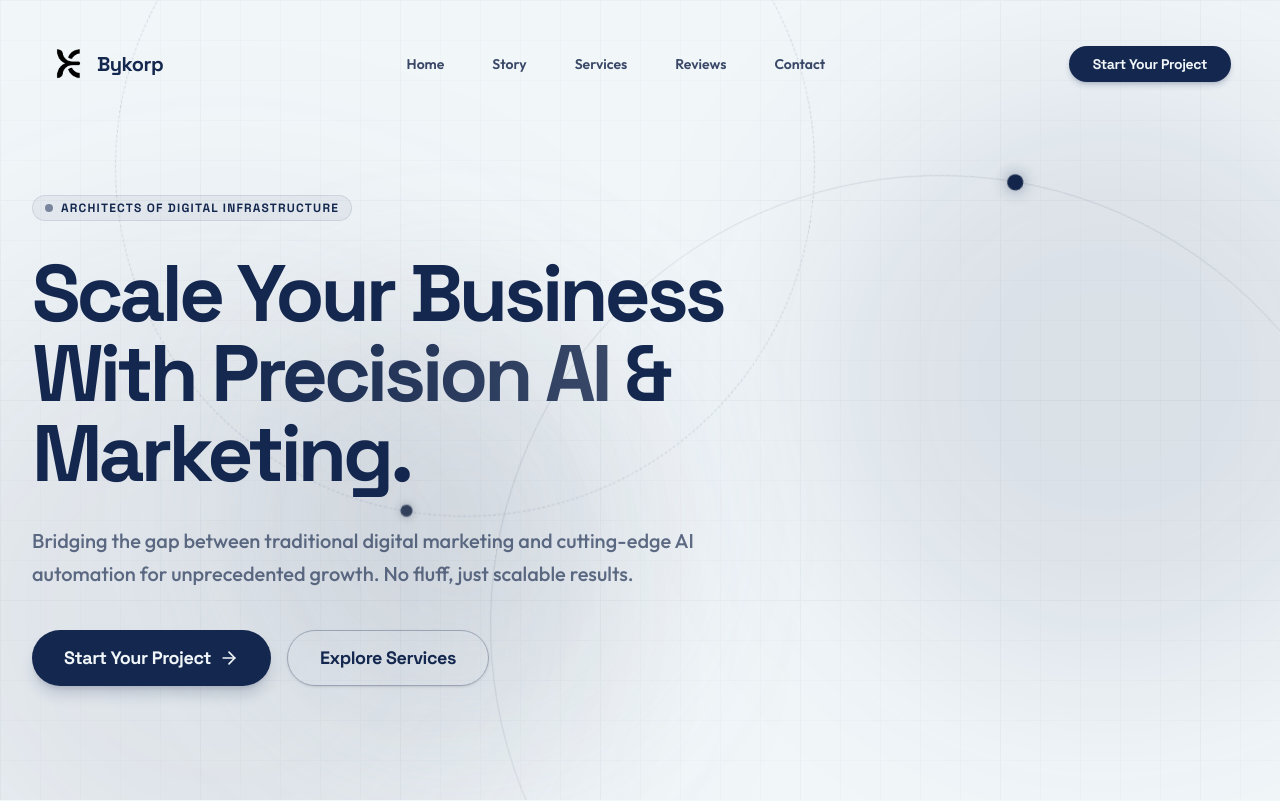
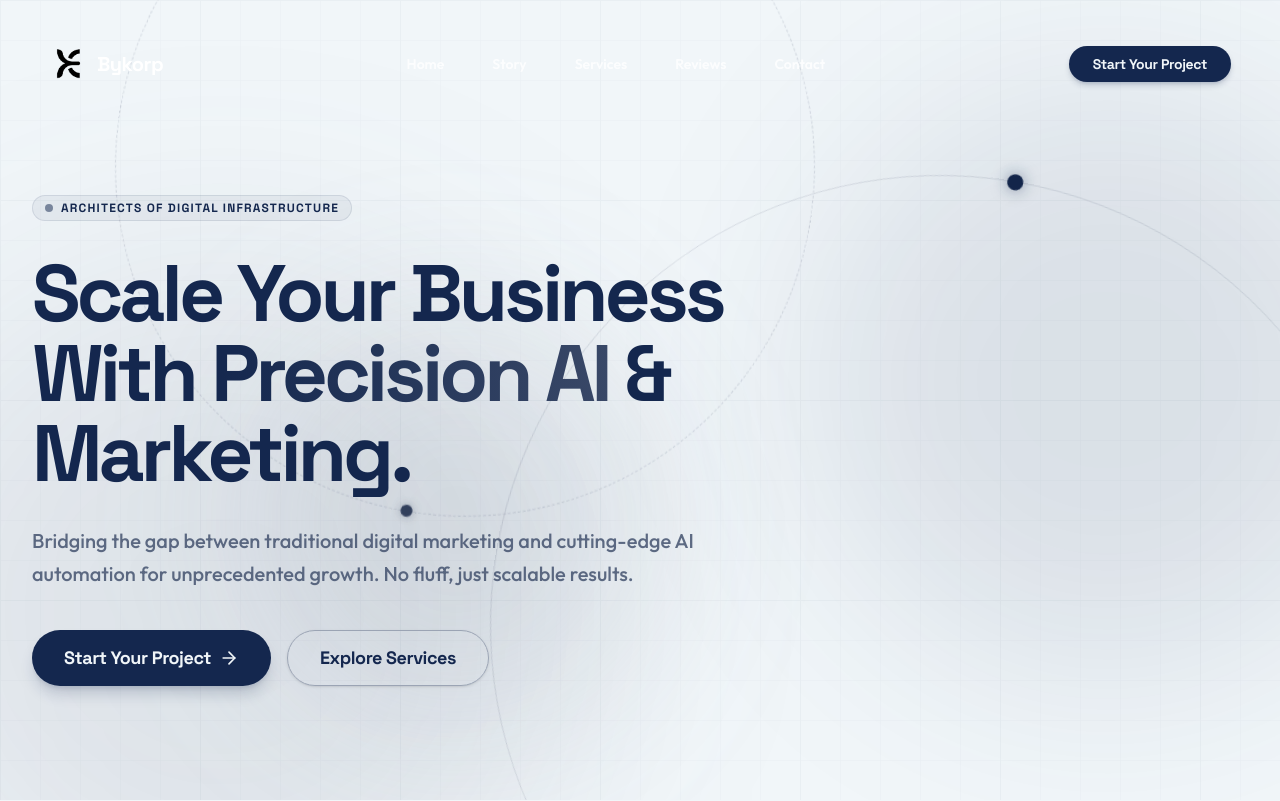
Before and after one commit to arif12islam/bykorp, a Next.js app: page / in a window 1280 px wide. Shown: the top 801 px of the page. Built offline with nearby package versions, Linux system fonts and the light colour scheme.

Commit message:
style(nav): update text colors to contrast dynamically with scroll state

```diff
--- a/src/components/sections/Navbar.tsx
+++ b/src/components/sections/Navbar.tsx
@@ -61,7 +61,10 @@ export function Navbar() {
                                 className="object-contain"
                             />
                         </div>
-                        <span className="font-montserrat font-bold text-lg md:text-xl text-brand-primary tracking-tight">
+                        <span className={cn(
+                            "font-montserrat font-bold text-lg md:text-xl tracking-tight transition-colors duration-300",
+                            isScrolled ? "text-brand-primary" : "text-white"
+                        )}>
                             Bykorp
                         </span>
                     </button>
@@ -72,7 +75,12 @@ export function Navbar() {
                             <button
                                 key={link.name}
                                 onClick={() => scrollTo(link.id)}
-                                className="px-4 py-2 text-sm font-semibold text-brand-secondary hover:text-brand-primary hover:bg-brand-primary/5 rounded-full transition-all duration-300 relative group cursor-pointer"
+                                className={cn(
+                                    "px-4 py-2 text-sm font-semibold rounded-full transition-all duration-300 relative group cursor-pointer",
+                                    isScrolled
+                                        ? "text-brand-secondary hover:text-brand-primary hover:bg-brand-primary/5"
+                                        : "text-white/80 hover:text-white hover:bg-white/10"
+                                )}
                             >
                                 {link.name}
                             </button>
@@ -93,7 +101,12 @@ export function Navbar() {
 
                     {/* Mobile Menu Toggle */}
                     <button
-                        className="md:hidden z-50 relative text-brand-primary p-2 -mr-2 bg-brand-primary/5 rounded-full hover:bg-brand-primary/10 transition-colors"
+                        className={cn(
+                            "md:hidden z-50 relative p-2 -mr-2 rounded-full transition-colors",
+                            isScrolled
+                                ? "text-brand-primary bg-brand-primary/5 hover:bg-brand-primary/10"
+                                : "text-white bg-white/10 hover:bg-white/20"
+                        )}
                         onClick={() => setIsMobileMenuOpen(!isMobileMenuOpen)}
                         aria-label="Toggle menu"
                     >
```
